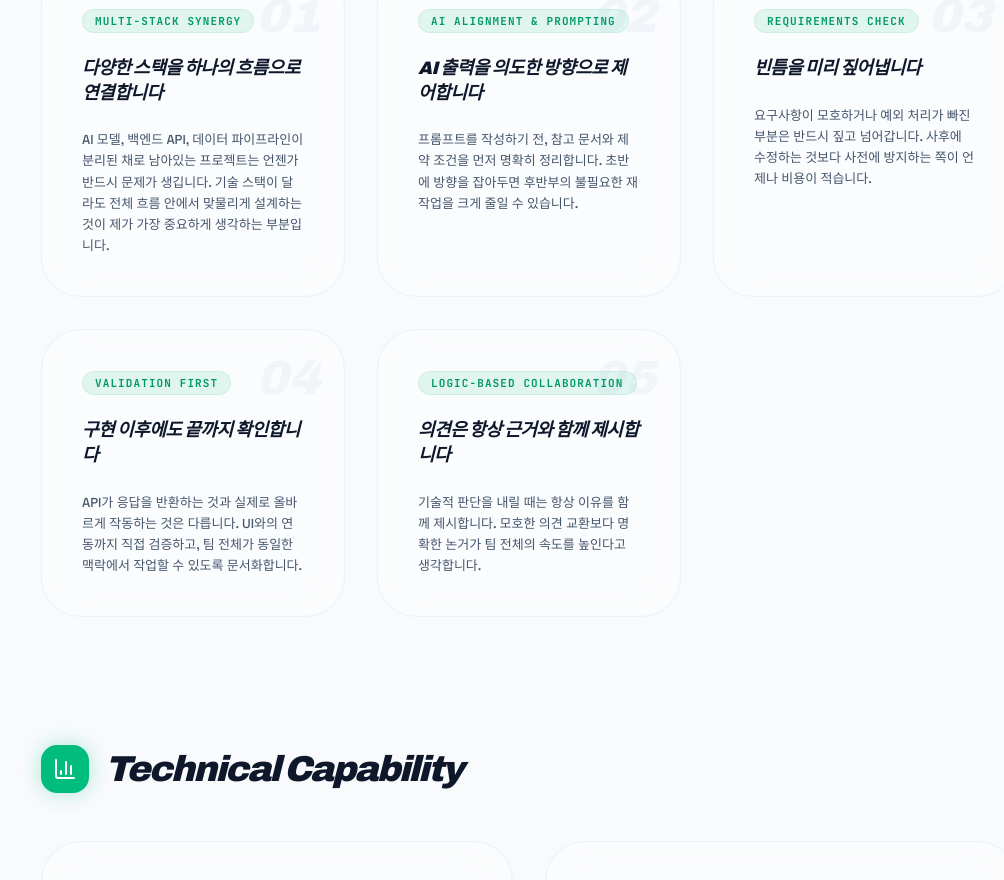
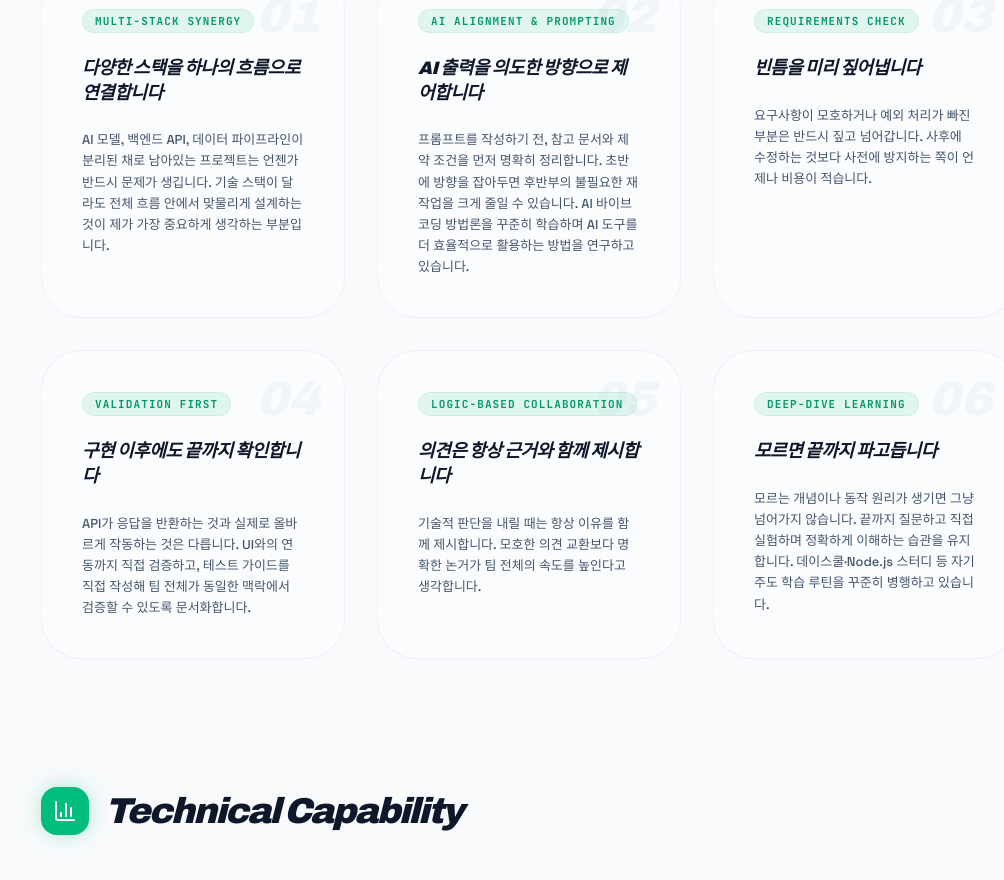
Before and after one commit to kmh8405/ai_portfolio, a React (Vite) app: page / in a window 1280 px wide. Shown: the part 1720-2600 px from the top of the page, without its empty margins (111-1115 px from the left). Built offline with nearby package versions, Linux system fonts and the light colour scheme.

Commit message:
feat: expand Work Philosophy to 6 cards — add vibe coding, test guide, deep-dive learning

```diff
--- a/src/App.tsx
+++ b/src/App.tsx
@@ -269,7 +269,7 @@ const PHILOSOPHIES: Philosophy[] = [
     num: "02",
     title: "AI 출력을 의도한 방향으로 제어합니다",
     highlight: "AI Alignment & Prompting",
-    description: "프롬프트를 작성하기 전, 참고 문서와 제약 조건을 먼저 명확히 정리합니다. 초반에 방향을 잡아두면 후반부의 불필요한 재작업을 크게 줄일 수 있습니다."
+    description: "프롬프트를 작성하기 전, 참고 문서와 제약 조건을 먼저 명확히 정리합니다. 초반에 방향을 잡아두면 후반부의 불필요한 재작업을 크게 줄일 수 있습니다. AI 바이브코딩 방법론을 꾸준히 학습하며 AI 도구를 더 효율적으로 활용하는 방법을 연구하고 있습니다."
   },
   {
     num: "03",
@@ -281,13 +281,19 @@ const PHILOSOPHIES: Philosophy[] = [
     num: "04",
     title: "구현 이후에도 끝까지 확인합니다",
     highlight: "Validation First",
-    description: "API가 응답을 반환하는 것과 실제로 올바르게 작동하는 것은 다릅니다. UI와의 연동까지 직접 검증하고, 팀 전체가 동일한 맥락에서 작업할 수 있도록 문서화합니다."
+    description: "API가 응답을 반환하는 것과 실제로 올바르게 작동하는 것은 다릅니다. UI와의 연동까지 직접 검증하고, 테스트 가이드를 직접 작성해 팀 전체가 동일한 맥락에서 검증할 수 있도록 문서화합니다."
   },
   {
     num: "05",
     title: "의견은 항상 근거와 함께 제시합니다",
     highlight: "Logic-Based Collaboration",
     description: "기술적 판단을 내릴 때는 항상 이유를 함께 제시합니다. 모호한 의견 교환보다 명확한 논거가 팀 전체의 속도를 높인다고 생각합니다."
+  },
+  {
+    num: "06",
+    title: "모르면 끝까지 파고듭니다",
+    highlight: "Deep-Dive Learning",
+    description: "모르는 개념이나 동작 원리가 생기면 그냥 넘어가지 않습니다. 끝까지 질문하고 직접 실험하며 정확하게 이해하는 습관을 유지합니다. 데이스쿨·Node.js 스터디 등 자기 주도 학습 루틴을 꾸준히 병행하고 있습니다."
   }
 ];
 
```
